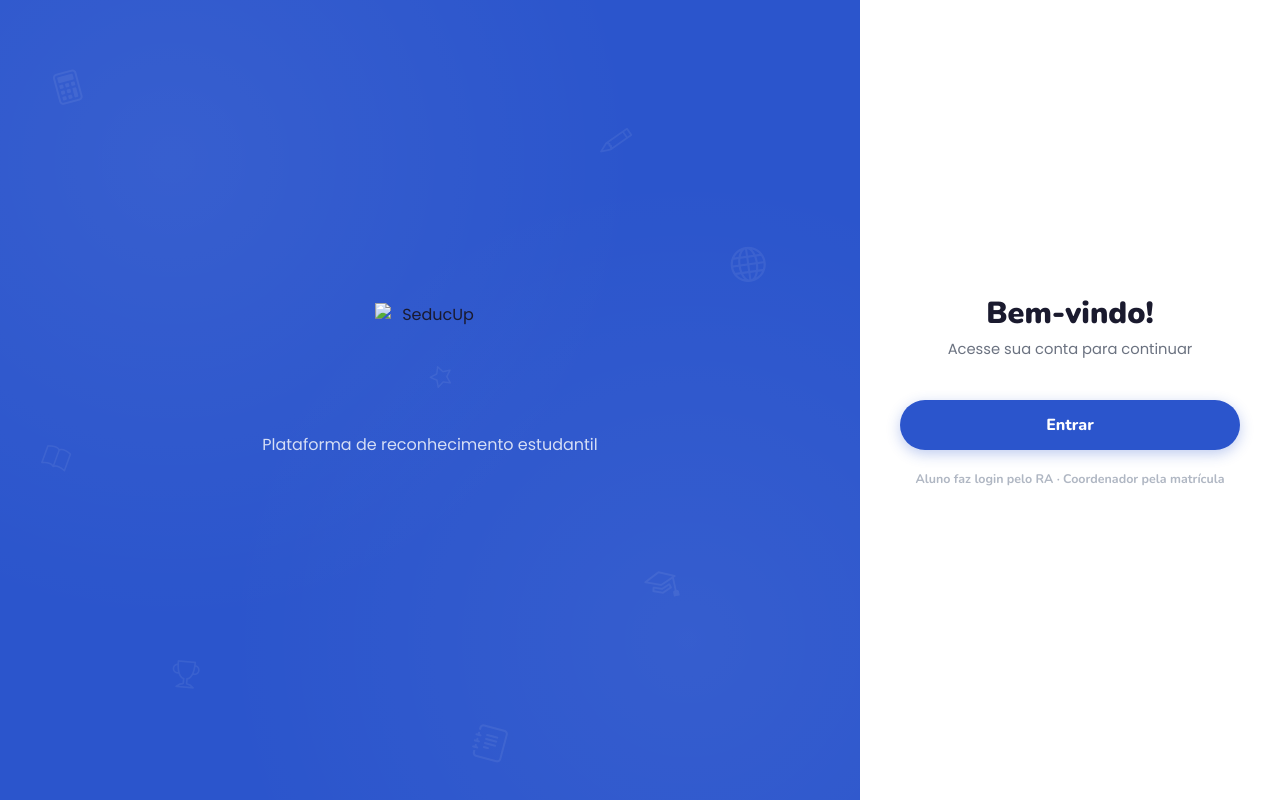
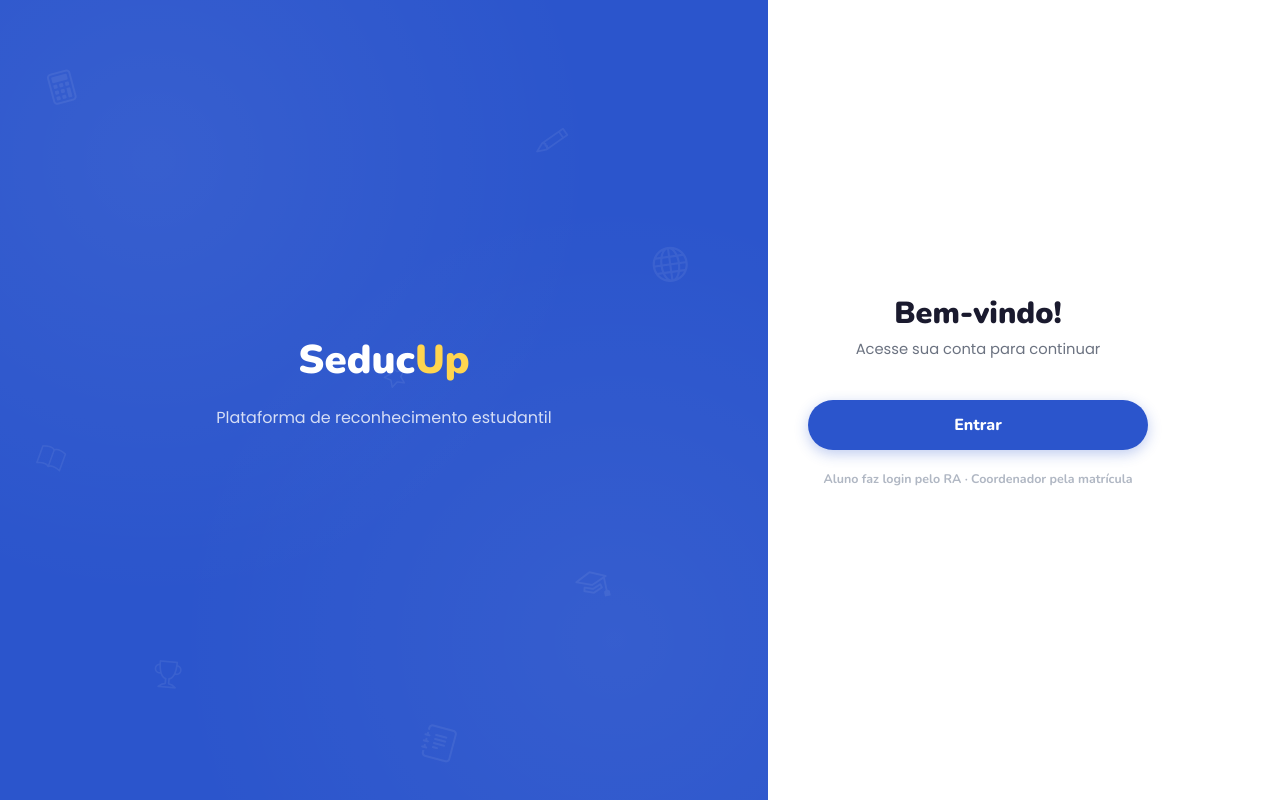
Before and after one commit to seducup2026/SeducUp, a Flask app: page / in a window 1280 px wide. Run offline with Flask 3, Linux system fonts and the light colour scheme.

Commit message:
fix: renomeia lançar.html para lancar.html, corrige layout index e adiciona turma_detalhe

```diff
--- a/app/templates/index.html
+++ b/app/templates/index.html
@@ -21,7 +21,8 @@
 
     /* ---------- PAINEL ESQUERDO (azul) ---------- */
     .index-left {
-        flex: 1;
+        flex: 0 0 60%;
+        max-width: 60%;
         background: var(--azul-claro);
         display: flex;
         flex-direction: column;
@@ -116,8 +117,9 @@
 
     /* ---------- PAINEL DIREITO (branco) ---------- */
     .index-right {
-        width: 420px;
+        flex: 1;
         min-width: 320px;
+        max-width: 420px;
         background: var(--branco);
         display: flex;
         align-items: center;
@@ -221,7 +223,11 @@
         </div>
 
         <div class="index-left-content">
-            <img src="{{ url_for('static', filename='logo.png') }}" alt="SeducUp" style="width:110px;height:110px;object-fit:contain;margin:0 auto 20px;display:block;">
+            <img src="{{ url_for('static', filename='logo.png') }}"
+                 alt="SeducUp"
+                 onerror="this.style.display='none';document.getElementById('logo-fallback').style.display='block';"
+                 style="width:130px;height:130px;object-fit:contain;margin:0 auto 16px;display:block;filter:drop-shadow(0 4px 16px rgba(0,0,0,0.2));">
+            <div id="logo-fallback" style="display:none;font-family:var(--font-main);font-weight:900;font-size:2.5rem;color:white;margin-bottom:16px;">Seduc<span style="color:#FFD54F;">Up</span></div>
 
             <p class="index-tagline">
                 Plataforma de reconhecimento estudantil
```
Also changed, not shown: app/templates/coordenador/lancar.html (renamed from app/templates/coordenador/lançar.html), app/templates/coordenador/turma_detalhe.html (added).
